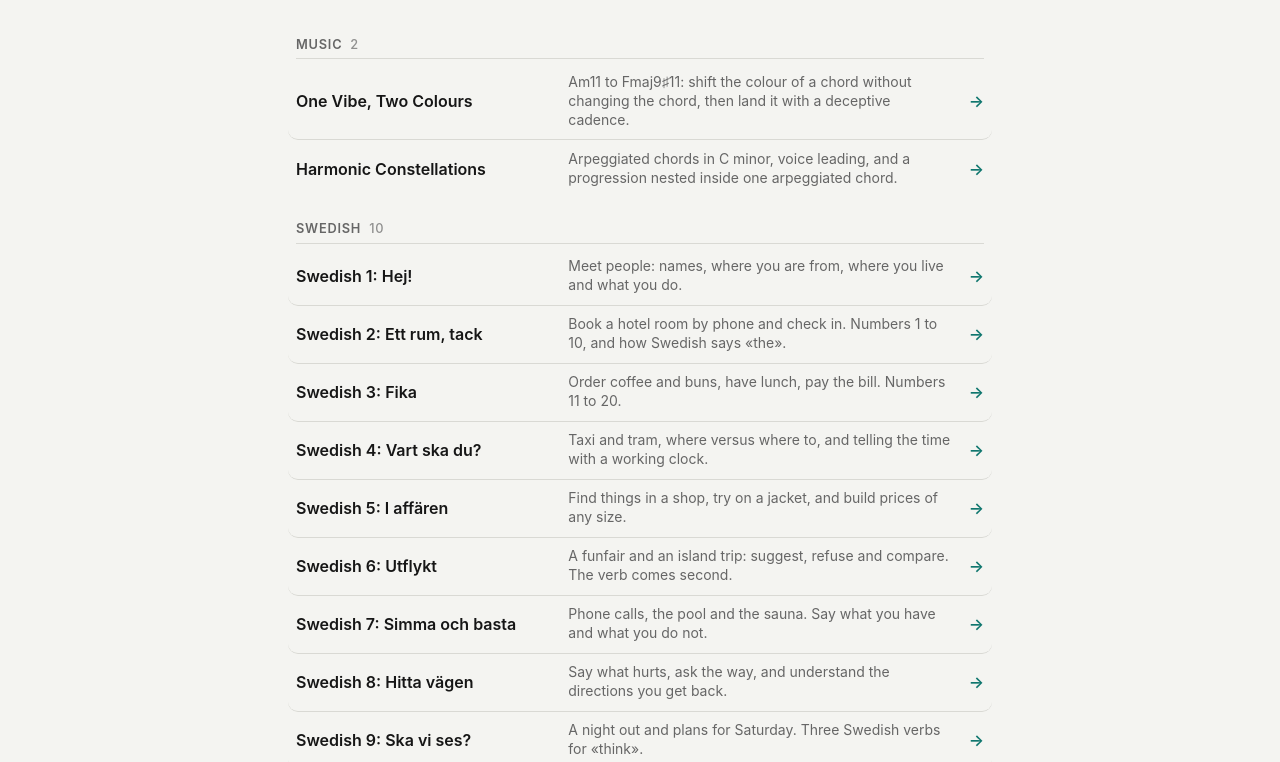
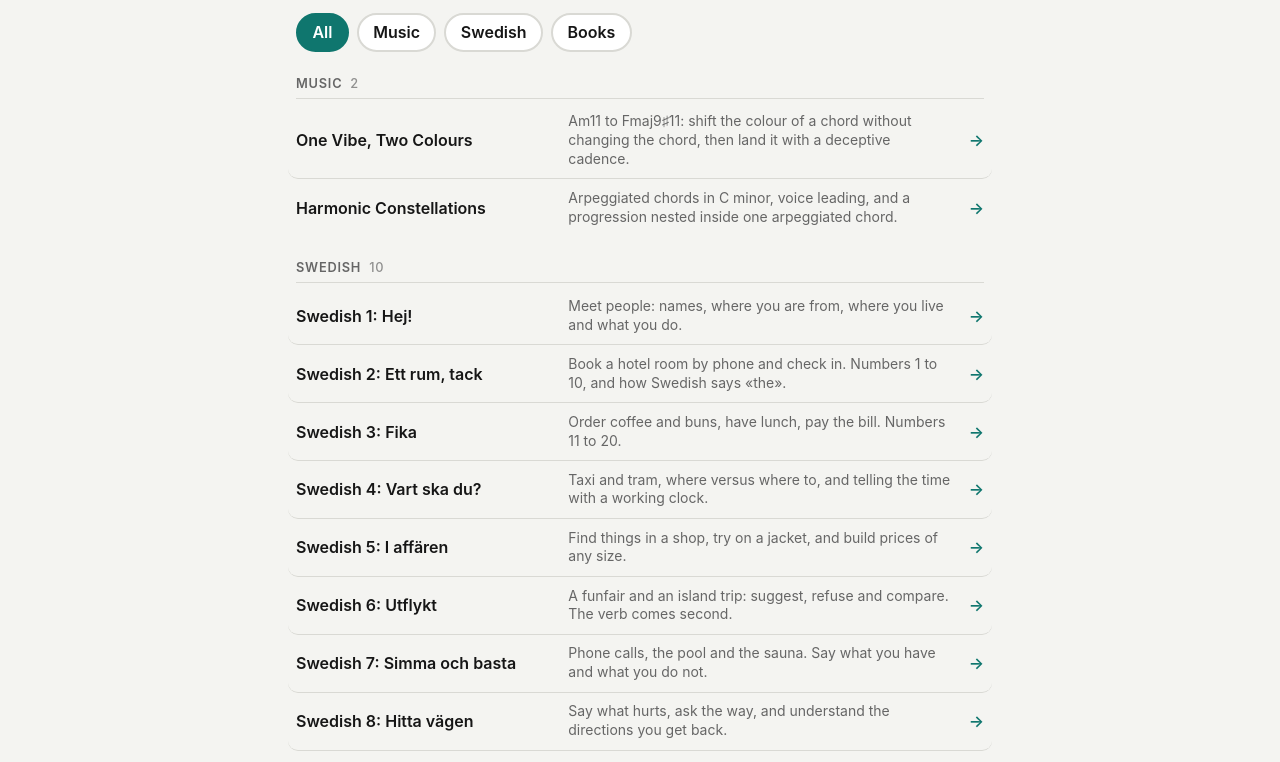
Before and after one commit to grossy/lerncenter, a plain HTML site: page daemon/index.html in a window 1280 px wide. Shown: the part 153-915 px from the top of the page. Drawn offline with Linux system fonts and the light colour scheme.

Commit message:
Daemon-Startseite: Fach-Filter als Chips über der Liste
Co-Authored-By: Claude Fable 5.1 <noreply@anthropic.com>

```diff
--- a/daemon/index.html
+++ b/daemon/index.html
@@ -21,6 +21,7 @@
       <h1>Daemon</h1>
       <p>Harmony, language and ideas to play with. Listen, try, understand.</p>
     </section>
+    <nav class="chips subjects" id="subjects" aria-label="Subject"></nav>
     <section class="lesson-list" id="lessons"></section>
   </main>
   <script type="module">
@@ -28,14 +29,42 @@
     import { catalog } from './lessons/index.js';
     document.querySelector('.theme').onclick = toggleTheme;
 
-    // Grouped by subject, in catalog order, one compact row per lesson.
+    // Subject filter (chips) + list grouped by subject, in catalog order, one compact row per lesson.
+    const KEY_SUBJECT = 'daemon-subject';
+    const subjects = [...new Set(catalog.map((l) => l.subject))];
+    let subject = 'all';
+    try { subject = localStorage.getItem(KEY_SUBJECT) || 'all'; } catch {}
+    if (subject !== 'all' && !subjects.includes(subject)) subject = 'all';
+
+    const chipsEl = document.getElementById('subjects');
     const host = document.getElementById('lessons');
+
+    function renderChips() {
+      chipsEl.innerHTML = '';
+      for (const s of ['all', ...subjects]) {
+        const b = document.createElement('button');
+        b.className = 'chip' + (s === subject ? ' selected' : '');
+        b.textContent = s === 'all' ? 'All' : s;
+        b.onclick = () => {
+          subject = s;
+          try { localStorage.setItem(KEY_SUBJECT, s); } catch {}
+          renderChips(); renderList();
+        };
+        chipsEl.appendChild(b);
+      }
+    }
+
+    function renderList() {
+      host.innerHTML = '';
       const groups = new Map();
-    for (const l of catalog) (groups.get(l.subject) || groups.set(l.subject, []).get(l.subject)).push(l);
-    for (const [subject, list] of groups) {
+      for (const l of catalog) {
+        if (subject !== 'all' && l.subject !== subject) continue;
+        (groups.get(l.subject) || groups.set(l.subject, []).get(l.subject)).push(l);
+      }
+      for (const [name, list] of groups) {
         const sec = document.createElement('section');
         sec.className = 'group';
-      sec.innerHTML = `<h2>${subject}<span class="count">${list.length}</span></h2>`;
+        sec.innerHTML = `<h2>${name}<span class="count">${list.length}</span></h2>`;
         for (const l of list) {
           const row = document.createElement(l.available ? 'a' : 'div');
           row.className = `row${l.available ? '' : ' soon'}`;
@@ -45,6 +74,9 @@
         }
         host.appendChild(sec);
       }
+    }
+    renderChips();
+    renderList();
   </script>
 </body>
 </html>
```
Lines whose indentation alone changed are shown as unchanged.
